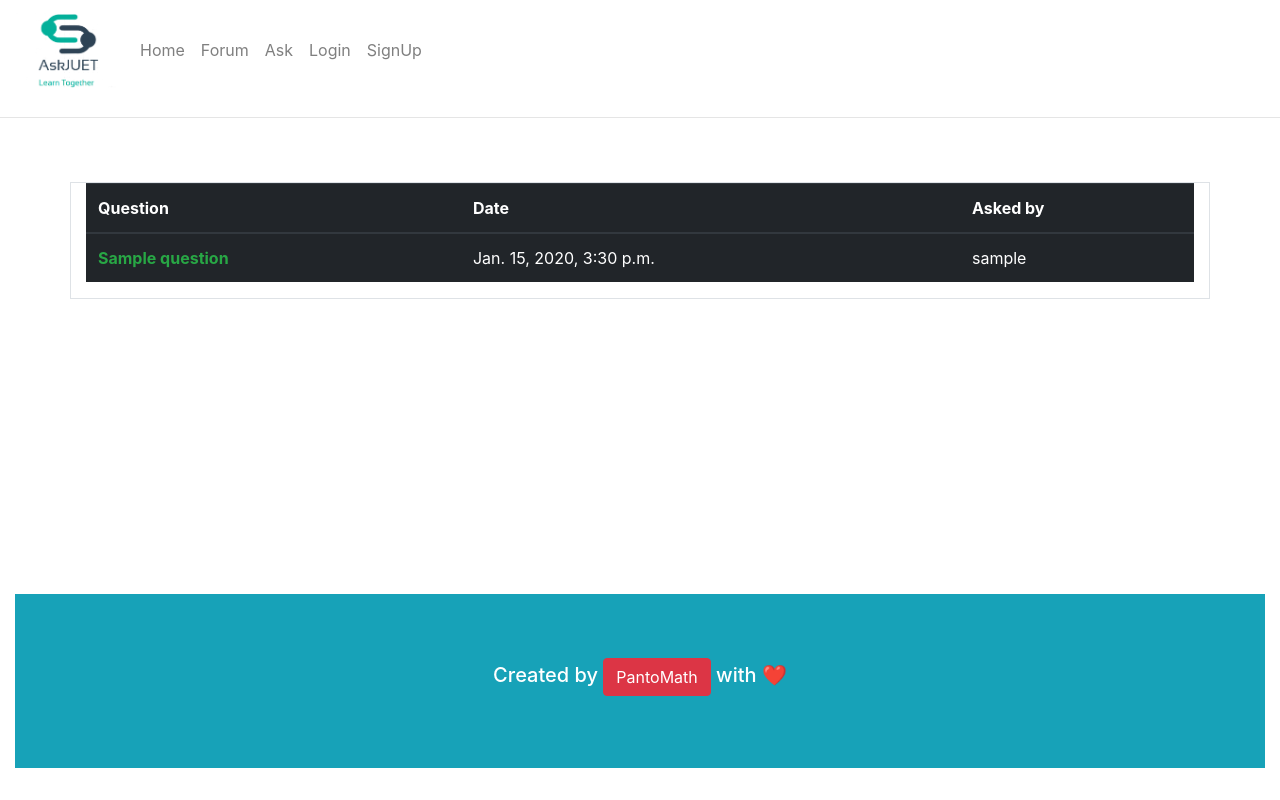
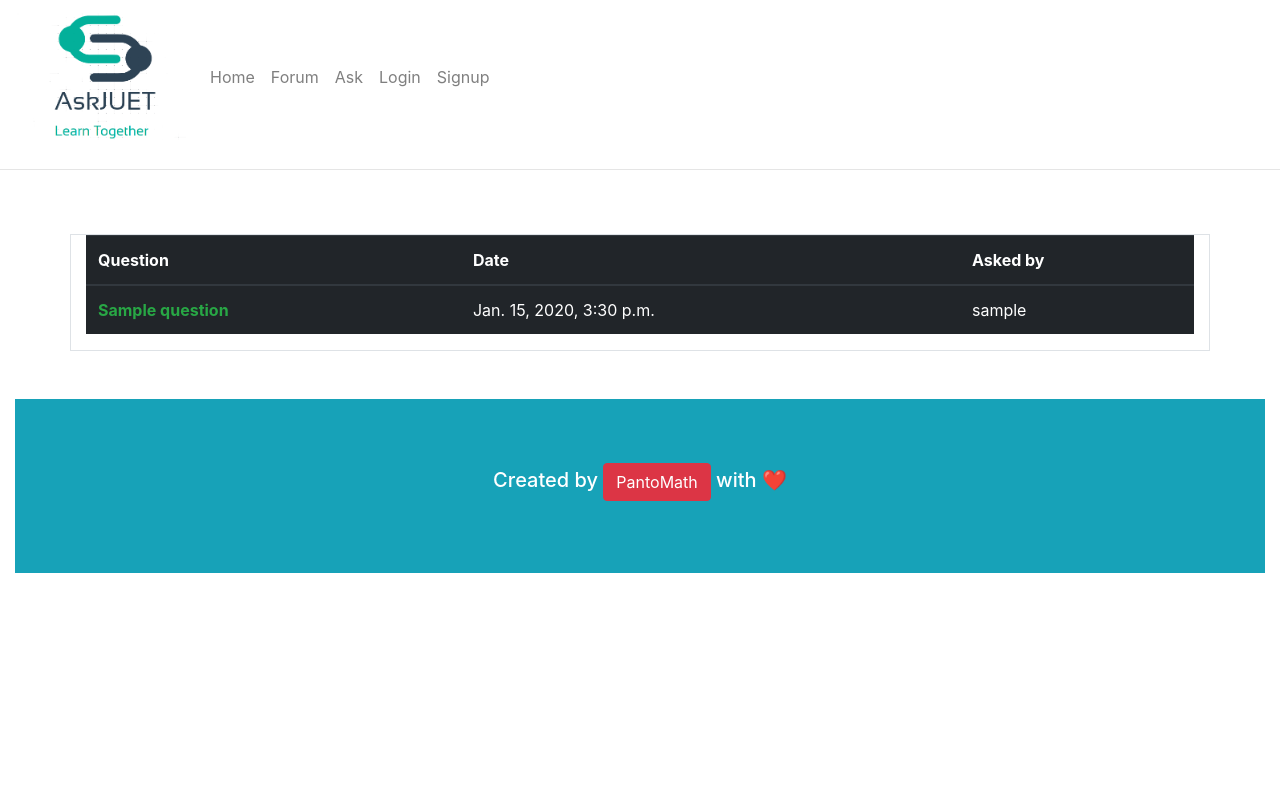
Before and after one commit to richeshgupta/JUETNoticeBoard, a Django app: page /forum/ in a window 1280 px wide. Run offline with Django 3.2, Linux system fonts and the light colour scheme; tables that the repository leaves empty hold one stand-in row (values such as "Sample post"); some libraries are stand-ins or nearby versions.

Commit message:
Fixed positioning

```diff
--- a/notice/main/templates/main/nav.html
+++ b/notice/main/templates/main/nav.html
@@ -14,7 +14,7 @@
 
   	<!-- NAVBAR -->
   	<nav class="navbar position-fixed-top navbar-light navbar-expand-lg">
-  <a class="navbar-brand" href="{% url 'home' %}"><img src='{% static "logo.png" %}' class='d-inline-block align-top' width='100px'></a>
+  <a class="navbar-brand" href="{% url 'home' %}"><img src='{% static "logo.png" %}' class='d-inline-block align-top' width='170px'></a>
   <button class="navbar-toggler" type="button" data-toggle="collapse" data-target="#navbarSupportedContent" aria-controls="navbarSupportedContent" aria-expanded="false" aria-label="Toggle navigation">
     <span class="navbar-toggler-icon"></span>
   </button>
@@ -39,7 +39,7 @@
       		<a class='nav-link' href='{% url "login" %}'>Login</a>
       	</li>
       	<li class='nav-item'>
-      		<a class="nav-link" href='{% url "signup" %}'>SignUp</a>
+      		<a class="nav-link" href='{% url "signup" %}'>Signup</a>
       	</li>
       {% endif %}
     </ul>
@@ -50,7 +50,7 @@
 
 	{% block content %}
 	{% endblock content %}
-	<div class='col mt-5 fixed-bottom'>
+	<div class='col mt-5 sticky-bottom'>
 	<footer>
 		<div class='jumbotron jumbotron-fluid bg-info text-white text-center'>
 			<h5>Created by <a href='{% url "about" %}' class='btn btn-danger'>PantoMath</a> with  ❤️</h5>
```
